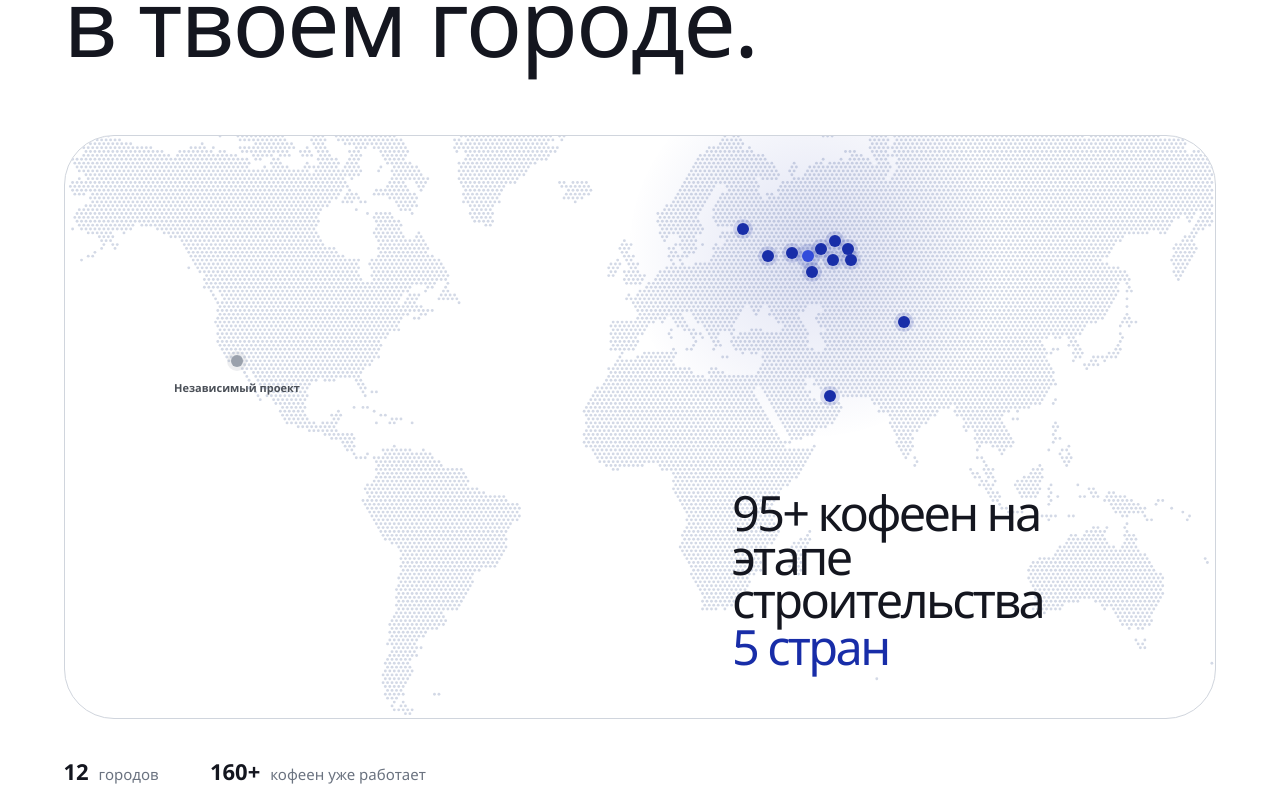
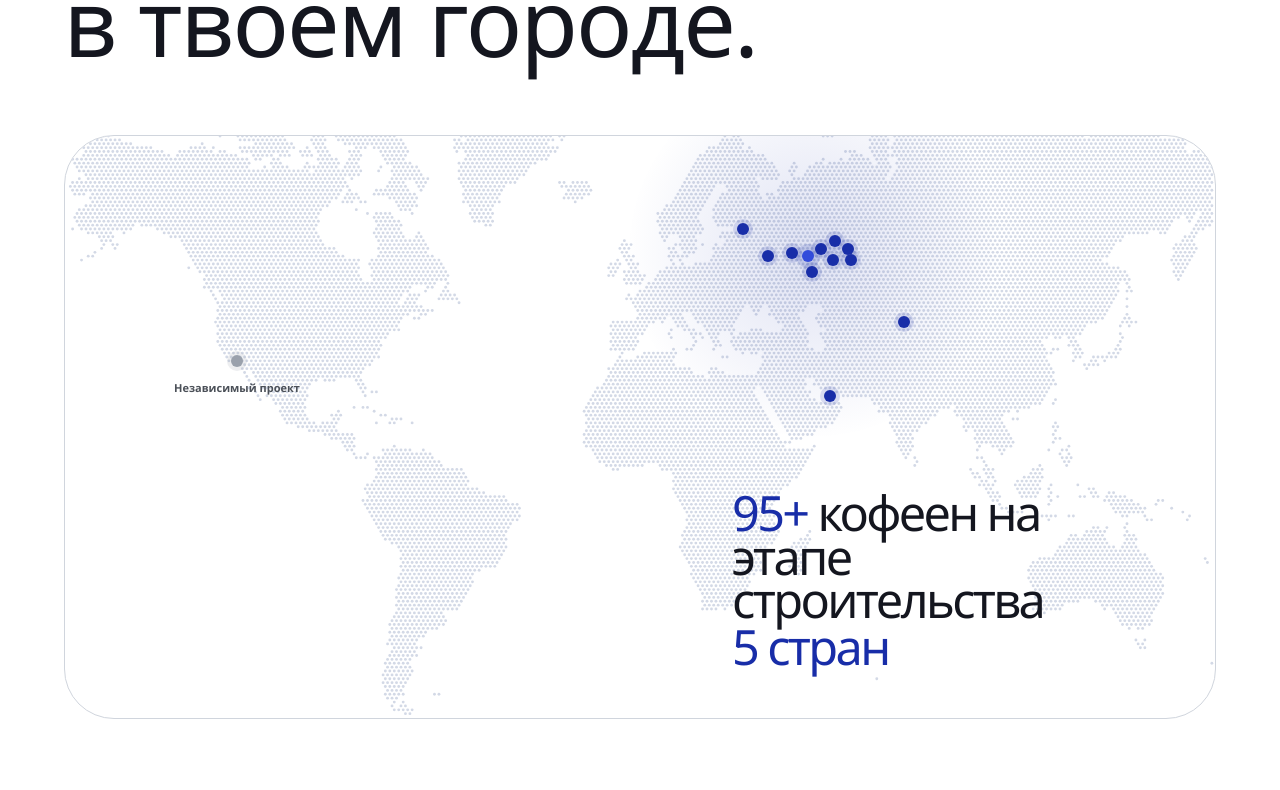
Before and after one commit to kuznetsovivan-create/drinkwebsite, a React (Vite) app: page / in a window 1280 px wide. Shown: the part 5417-6207 px from the top of the page. Built offline with nearby package versions, Linux system fonts and the light colour scheme.

Commit message:
Animate site counters and remove map stats

```diff
--- a/src/App.tsx
+++ b/src/App.tsx
@@ -1,4 +1,4 @@
-import { useState } from "react"
+import { useEffect, useRef, useState } from "react"
 import { motion, useMotionValue, useSpring, useTransform } from "framer-motion"
 import { useSmoothScroll } from "./hooks/useSmoothScroll"
 
@@ -44,12 +44,14 @@ const coffeeCities = [
   { name: "Алматы", count: 3, x: 72.96, y: 31.98 },
   { name: "Дубай", count: 5, x: 66.54, y: 44.63 },
 ]
-const coffeeShopsTotal = coffeeCities.reduce((sum, city) => sum + city.count, 0)
 
 // отдельная точка вне сети — независимый проект, показывается серым
 const independentPoint = { name: "Лос-Анджелес", label: "Независимый проект", x: 14.98, y: 38.64 }
 
-const mapNotes = ["95+ кофеен на этапе строительства", "5 стран"]
+const mapNotes = [
+  { value: 95, suffix: "+", label: "кофеен на этапе строительства" },
+  { value: 5, suffix: "", label: "стран" },
+]
 
 const tickerItems = ["быстрее очереди", "точно как любишь", "кофе уже ждёт"]
 
@@ -340,7 +342,7 @@ export default function App() {
         <section className="builder section-pad" id="собрать">
           <div className="builder-heading">
             <p className="eyebrow">03 / собери свой</p>
-            <h2>один латте.<br /><span>9 216</span> вариантов.</h2>
+            <h2>один латте.<br /><span><CountUp to={9216} /></span> вариантов.</h2>
           </div>
 
           <div className="builder-stage">
@@ -420,13 +422,10 @@ export default function App() {
               </button>
 
               <div className="map-notes" aria-label="Планы роста">
-                {mapNotes.map((note) => <span key={note}>{note}</span>)}
+                {mapNotes.map((note) => (
+                  <span key={note.label}><CountUp to={note.value} suffix={note.suffix} /> {note.label}</span>
+                ))}
               </div>
-            </div>
-
-            <div className="coffee-map-stats">
-              <div><strong>{coffeeCities.length}</strong> городов</div>
-              <div><strong>{coffeeShopsTotal}+</strong> кофеен уже работает</div>
             </div>
           </div>
         </section>
@@ -461,3 +460,37 @@ export default function App() {
     </div>
   )
 }
+
+function CountUp({ to, suffix = "" }: { to: number; suffix?: string }) {
+  const [value, setValue] = useState(0)
+  const ref = useRef<HTMLSpanElement>(null)
+
+  useEffect(() => {
+    const node = ref.current
+    if (!node) return
+
+    let frame = 0
+    const observer = new IntersectionObserver(([entry]) => {
+      if (!entry.isIntersecting) return
+
+      const startedAt = performance.now()
+      const tick = (now: number) => {
+        const progress = Math.min((now - startedAt) / 1200, 1)
+        const eased = 1 - Math.pow(1 - progress, 3)
+        setValue(Math.round(to * eased))
+        if (progress < 1) frame = requestAnimationFrame(tick)
+      }
+
+      frame = requestAnimationFrame(tick)
+      observer.disconnect()
+    }, { threshold: 0.35 })
+
+    observer.observe(node)
+    return () => {
+      observer.disconnect()
+      cancelAnimationFrame(frame)
+    }
+  }, [to])
+
+  return <span ref={ref}>{new Intl.NumberFormat("ru-RU").format(value)}{suffix}</span>
+}
--- a/src/index.css
+++ b/src/index.css
@@ -314,9 +314,6 @@ html.lenis, html.lenis body { height: auto; }
   white-space: nowrap;
   pointer-events: none;
 }
-.coffee-map-stats { display: flex; flex-wrap: wrap; gap: clamp(24px, 4vw, 60px); margin-top: 36px; font-size: 15px; color: #6b7380; }
-.coffee-map-stats strong { margin-right: 6px; font-size: 22px; font-weight: 900; color: var(--ink); }
-
 .map-notes {
   position: absolute;
   z-index: 1;
@@ -407,8 +404,6 @@ footer small { grid-column: 1 / -1; padding-top: 35px; border-top: 1px solid rgb
   .space-overlay h2 { font-size: 55px; }
   .space-map { padding: 0 20px clamp(60px, 12vw, 100px); }
   .coffee-map { margin-top: 40px; border-radius: 30px; }
-  .coffee-map-stats { gap: 24px; margin-top: 26px; font-size: 13px; }
-  .coffee-map-stats strong { font-size: 18px; }
   .map-pin { width: 20px; height: 20px; margin: -10px 0 0 -10px; }
   .map-pin-dot { width: 9px; height: 9px; box-shadow: 0 0 0 3px rgba(24,45,168,.14); }
   .map-pin--featured .map-pin-dot { box-shadow: 0 0 0 4px rgba(24,45,168,.16); }
```
